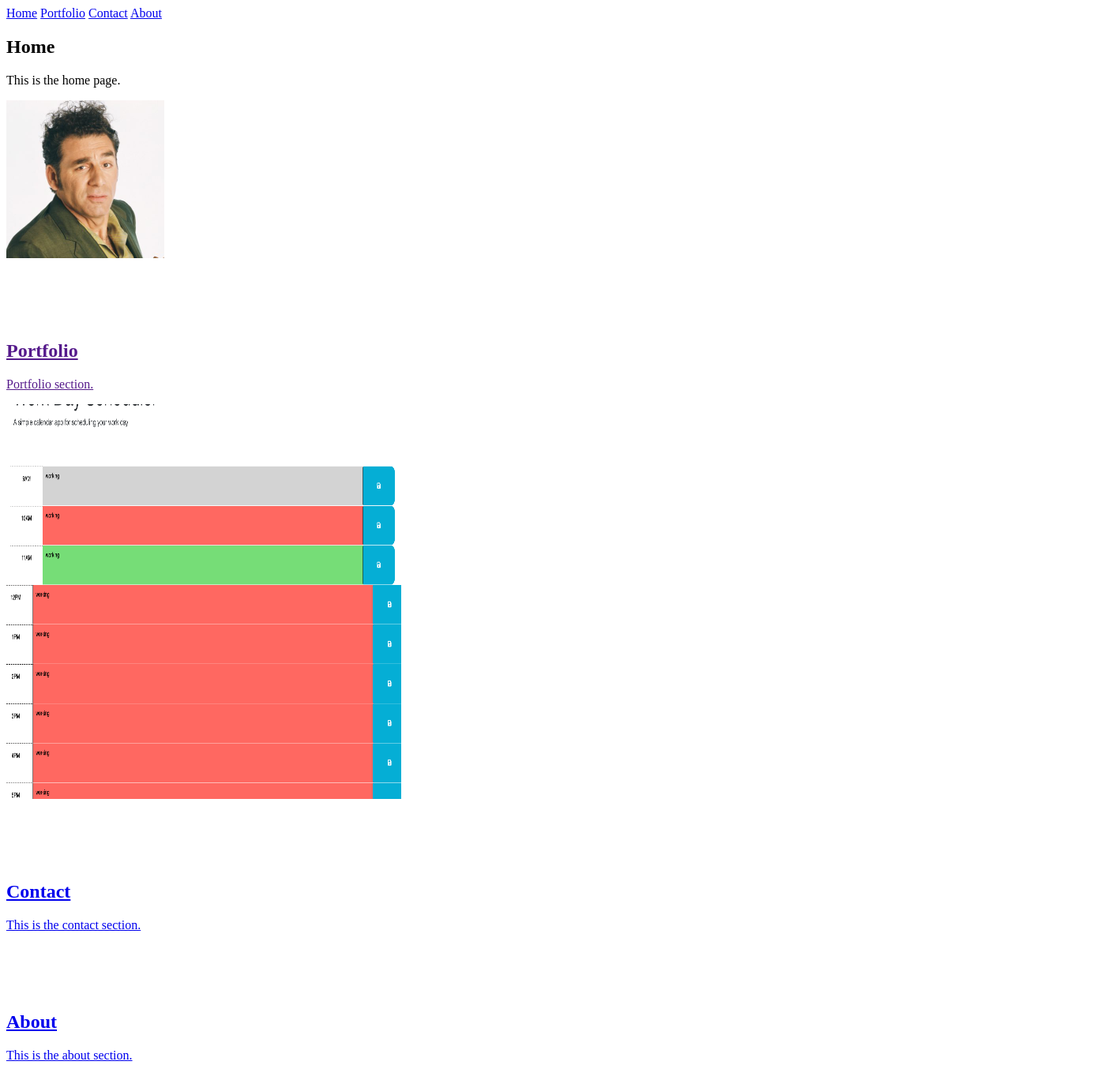
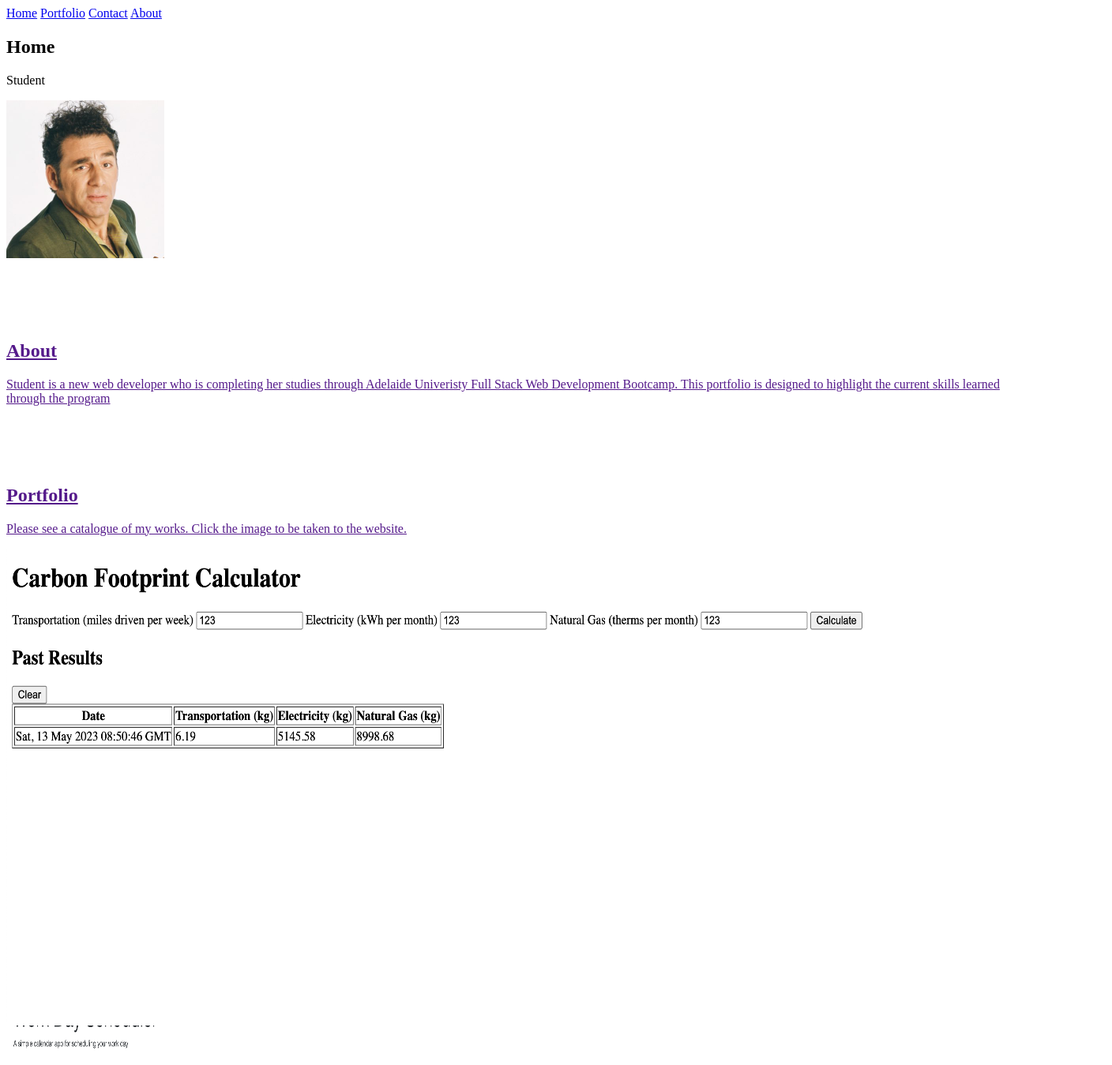
Before and after one commit to homurrl/the-repository-of-kramer, a plain HTML site: page Challenge2/index.html in a window 1280 px wide. Shown: the top 1349 px of the page at 79% size, 1408 px wide, since content can reach past the window. Drawn offline with Linux system fonts and the light colour scheme; files whose address does not match are found by name.

Commit message:
functionality

```diff
--- a/docs/index.html
+++ b/Challenge2/index.html
@@ -16,23 +16,31 @@
   </nav>
   <section id="home">
     <h1>Home</h1>
-    <p>This is the home page.</p>
+    <p>Student </p>
     <a href="">
         <img src="images/avatar.jpeg" alt="profile avatar" width="200" height="200">
 </section>
+
+<section id="about" style="margin-top: 100px;">
+    <h1>About</h1>
+    <p>Student is a new web developer who is completing her studies through Adelaide Univeristy Full Stack Web Development Bootcamp. This portfolio is designed to highlight the current skills learned through the program</p>
+</section>
+
 <section id="portfolio" style="margin-top: 100px;">
     <h1>Portfolio</h1>
-    <p>Portfolio section.</p>
-    <a href="https://homurrl.github.io/SuperExcellentWonderTimeOrganizer/">
+    <p>Please see a catalogue of my works. Click the image to be taken to the website.</p>
+
+    <a href="https://homurrl.github.io/The-Repository-of-Dreams/">
+      <img src="images/carbon.png" width="1400" height="600">
+
+    <a href="https://homurrl.github.io/testforsuperexcellent/">
         <img src="images/timeorganiser.png" alt="time organiser" width="500" height="500">
+
 </section>
 <section id="contact" style="margin-top: 100px;">
     <h1>Contact</h1>
-    <p>This is the contact section.</p>
+    <p>Please email me at 123abc@gmail.com</p>
 </section>
-<section id="about" style="margin-top: 100px;">
-    <h1>About</h1>
-    <p>This is the about section.</p>
-</section>
+
 </body>
 </html>
```
Also changed, not shown: Challenge2/images/carbon.png (added).
